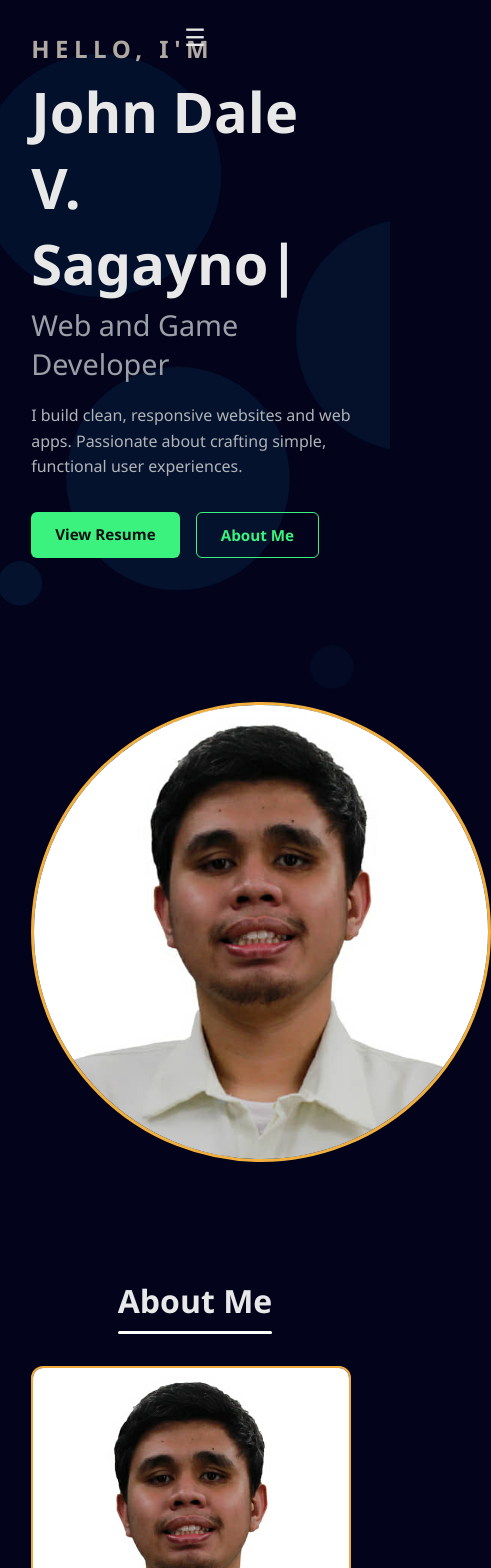
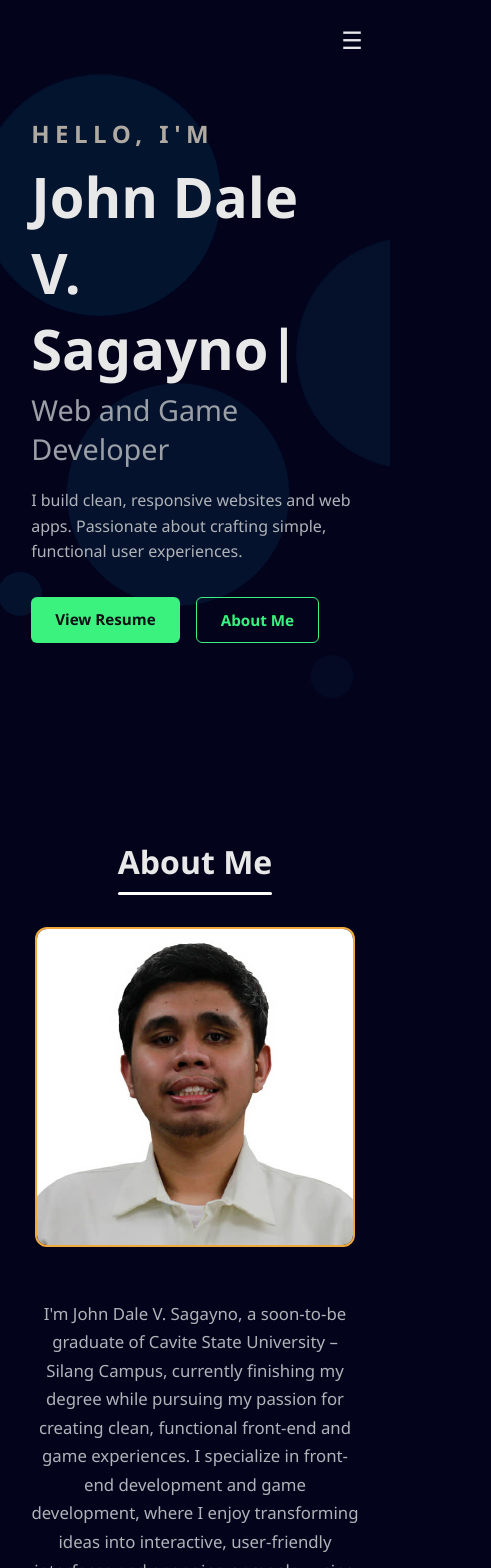
Before and after one commit to jdsaga/My-Portfolio-, a React (Vite) app in the folder Portfolio/: page / in a window 390 px wide. Shown: the top 1568 px of the page, 491 px wide, since content can reach past the window. Built offline with nearby package versions, Linux system fonts and the light colour scheme.

Commit message:
fixing responsive

```diff
--- a/Portfolio/src/index.css
+++ b/Portfolio/src/index.css
@@ -80,6 +80,7 @@ section {
   backdrop-filter: blur(6px);
 }
 
+
 .logo {
   font-size: 1.3rem;
   font-weight: 700;
@@ -107,6 +108,7 @@ section {
   color: #00ffae;
 }
 
+/* THIS IS FOR MENU ICON TO INVISIBLE IN LAPTOP/COMPUTER VERSION */
 .menu-toggle {
   display: none;
   background: none;
@@ -116,6 +118,64 @@ section {
   cursor: pointer;
 }
 
+@media (max-width: 768px) {
+  .navbar-side-line {
+    display: none;
+  }
+
+  .navbar {
+    width: 100%;
+    justify-content: flex-end;
+    position: relative;
+    margin-top: 20px;
+  }
+
+  .navbar.scrolled {
+    background: transparent;
+    backdrop-filter: none;
+  }
+
+  .menu-toggle {
+    display: block;   /* <-- ADDED: makes the icon visible on mobile */
+    position: fixed;
+    top: 1.2rem;
+    right: 1.2rem;
+    z-index: 200;
+    padding: 0.5rem;
+    transition: background-color 0.2s ease, transform 0.15s ease;
+    border-radius: 4px;
+  }
+
+  .menu-toggle:hover {
+    background-color: #5e605f;
+    transform: scale(1.05);
+  }
+
+  .nav-links {
+    position: fixed;
+    top: 4.5rem;
+    right: 1.2rem;
+    left: auto;
+    width: 200px;
+    background: #14161b;
+    border-radius: 10px;
+    flex-direction: column;
+    align-items: flex-start;
+    padding: 1rem 1.5rem;
+    gap: 1rem;
+    display: none;
+    z-index: 199;
+  }
+
+  .nav-links.open {
+    display: flex;
+  }
+
+  .nav-links li {
+    width: 100%;
+  }
+
+}
 
 /* Intro */
 .intro {
@@ -153,6 +213,14 @@ section {
   border-radius: 50%;
   object-fit: cover;
   border: 3px solid #f2af3b;
+}
+
+@media (max-width: 768px) {
+
+  .intro-image {
+    display: none;
+  }
+
 }
 
 .intro-first_line {
@@ -277,6 +345,18 @@ section {
   border: 2px solid #f2a93b;
 }
 
+@media (max-width: 768px) {
+  .about-me-content {
+    flex-direction: column;
+    align-items: center;
+    text-align: center;
+  }
+
+  .about-me-image img {
+    margin: 0 auto;
+  }
+}
+
 .about-me-text {
   flex: 1;
   min-width: 280px;
@@ -353,6 +433,19 @@ section {
   transition: background-color 0.2s ease, color 0.2s ease;
 }
 
+@media (max-width: 768px){
+  .tab-btn {
+  padding: 20px 15px;
+  border: none;
+  border-radius: 5px;
+  border: 2px solid #3aa985;
+  background-color: #03041c;
+  color: white;
+  font-size: 11px;
+  cursor: pointer;
+  transition: background-color 0.2s ease, color 0.2s ease;
+}
+}
 .tab-btn:hover {
   background-color: #12153b;
 }
@@ -523,7 +616,7 @@ section {
   margin: 0;
 }
 /* Stack vertically on smaller screens */
-@media (max-width: 800px) {
+@media (max-width: 768px) {
   .zoom-content {
     flex-direction: column;
     max-height: 90vh;
@@ -704,25 +797,6 @@ section {
 
 /* Responsive */
 @media (max-width: 768px) {
-  .menu-toggle {
-    display: block;
-  }
-
-  .nav-links {
-    position: absolute;
-    top: 100%;
-    left: 0;
-    right: 0;
-    background: #14161b;
-    flex-direction: column;
-    padding: 1rem 2rem;
-    display: none;
-  }
-
-  .nav-links.open {
-    display: flex;
-  }
-
   .hero-name {
     font-size: 2.5rem;
   }
```
